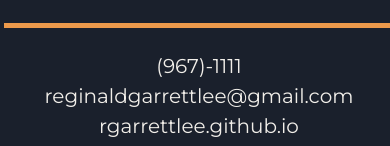
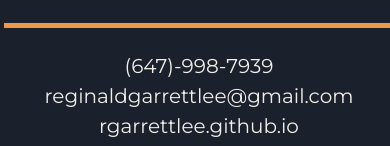
Before and after one commit to RGarrettLee/portfolio, a plain HTML site: page index.html in a window 390 px wide. Shown: the part 1757-1903 px from the top of the page. Drawn offline with Linux system fonts and the light colour scheme.

Commit message:
updated phone number

```diff
--- a/index.html
+++ b/index.html
@@ -88,7 +88,7 @@
                 </aside>
                 <br>
                 <ul class="main-content"> <!-- listing all information -->
-                    <li>(967)-1111</li>
+                    <li>(647)-998-7939</li>
                     <li>reginaldgarrettlee@gmail.com</li>
                     <li><a href="https://rgarrettlee.github.io/" target="_blank">rgarrettlee.github.io</a></li>
                     <li><a href="https://github.com/RGarrettLee" target="_blank">GitHub</a></li>
```
